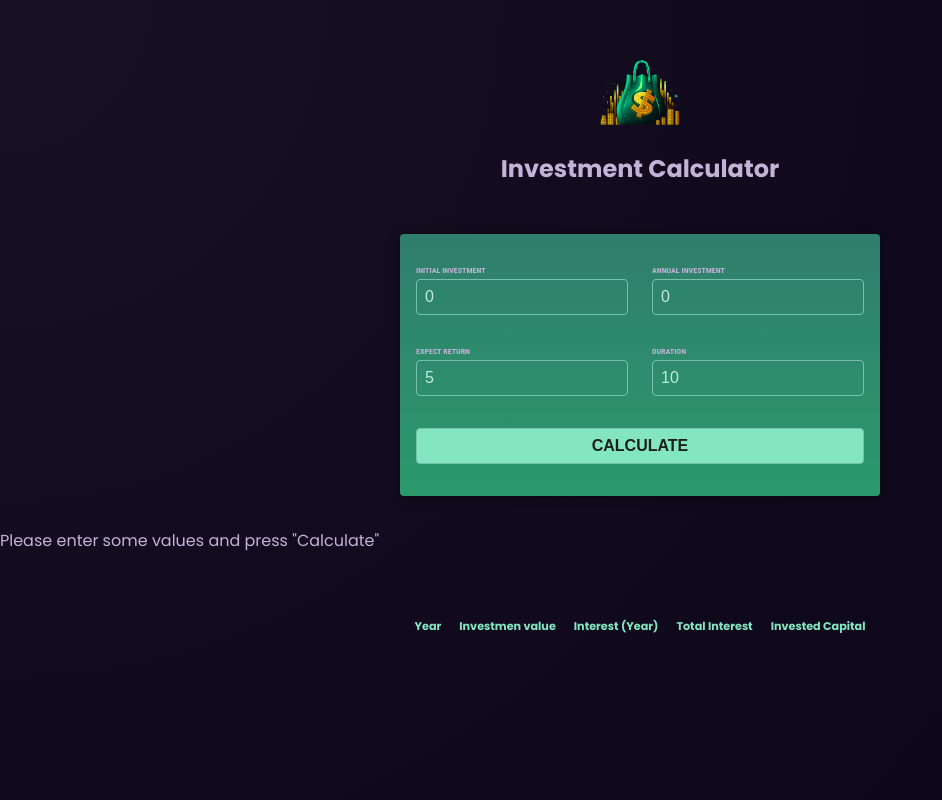
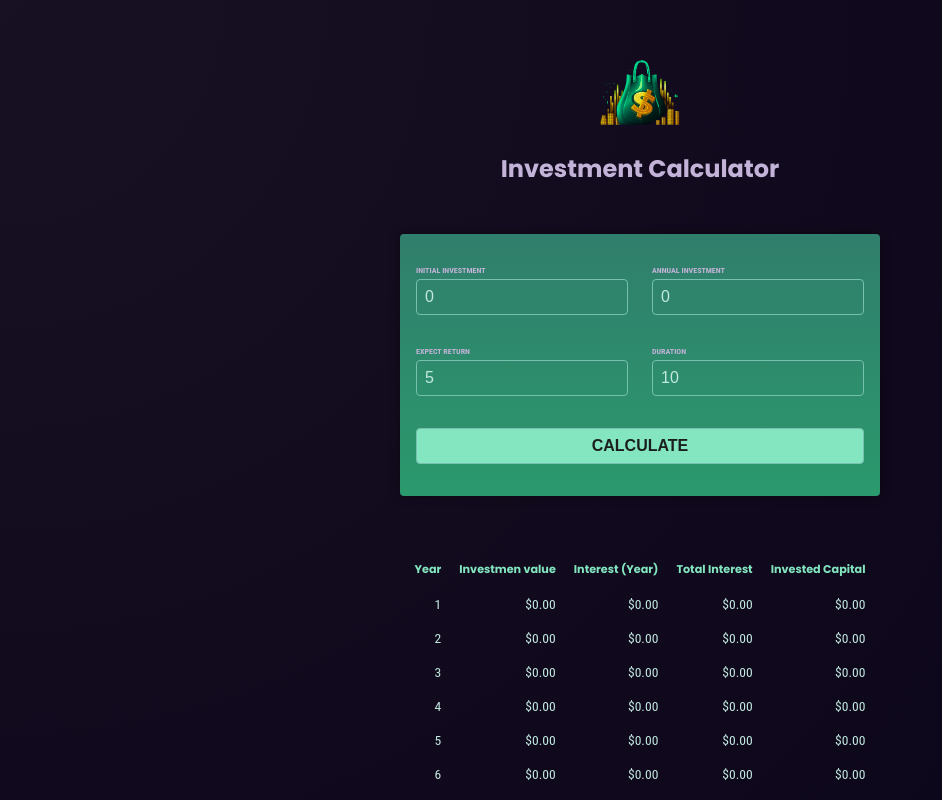
Before and after one commit to Offych/academind_angular_new, an Angular app: page /invest in a window 1280 px wide. Both pictures are taken after a click on the button "CALCULATE". Shown: the top 800 px of the page, without its empty margins (0-942 px from the left). Built offline with nearby package versions, Linux system fonts and the light colour scheme.

Commit message:
Outputting data in table, formatting currency with Pipe

```diff
--- a/src/app/invest-mini-app/investment-result/investment-result.component.css
+++ b/src/app/invest-mini-app/investment-result/investment-result.component.css
@@ -17,3 +17,7 @@
   font-size: 0.85rem;
   color: #c2e9e0;
 }
+
+.center {
+  text-align: center;
+}
--- a/src/app/invest-mini-app/investment-result/investment-result.component.html
+++ b/src/app/invest-mini-app/investment-result/investment-result.component.html
@@ -1,5 +1,6 @@
-<p>Please enter some values and press "Calculate"</p>
-
+@if (!results) {
+<p class="center">Please enter some values and press "Calculate"</p>
+} @else {
 <table>
     <thead>
         <th>Year</th>
@@ -9,6 +10,15 @@
         <th>Invested Capital</th>
     </thead>
     <tbody>
-
+        @for (result of results; track result.year) {
+        <tr>
+            <td>{{result.year}}</td>
+            <td>{{result.valueEndOfYear | currency}}</td>
+            <td>{{result.interest | currency}}</td>
+            <td>{{result.totalInterest | currency}}</td>
+            <td>{{result.totalAmountInvested | currency}}</td>
+        </tr>
+        }
     </tbody>
 </table>
+}
--- a/src/app/invest-mini-app/investment-result/investment-result.component.ts
+++ b/src/app/invest-mini-app/investment-result/investment-result.component.ts
@@ -1,21 +1,20 @@
-import { Component, input } from '@angular/core';
+import { CurrencyPipe } from '@angular/common';
+import { Component, input, Input } from '@angular/core';
 
 @Component({
   selector: 'app-investment-result',
   standalone: true,
-  imports: [],
+  imports: [CurrencyPipe],
   templateUrl: './investment-result.component.html',
   styleUrl: './investment-result.component.css',
 })
 export class InvestmentResultComponent {
-  results = input<
-    {
+  @Input() results?: {
     year: number;
     interest: number;
     valueEndOfYear: number;
     annualInvestment: number;
     totalInterest: number;
     totalAmountInvested: number;
-    }[]
-  >();
+  }[];
 }
```
Lines whose indentation alone changed are shown as unchanged.
